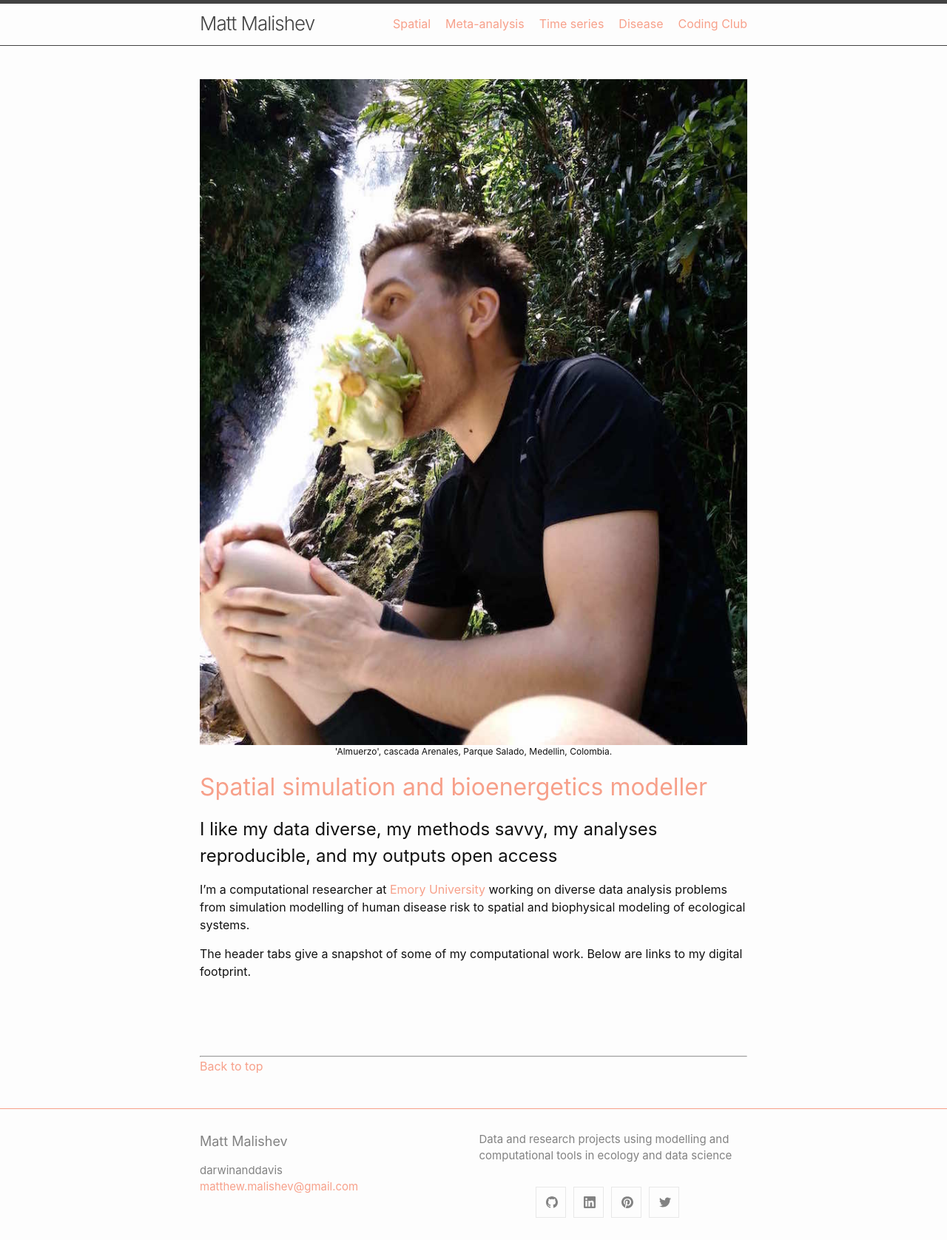
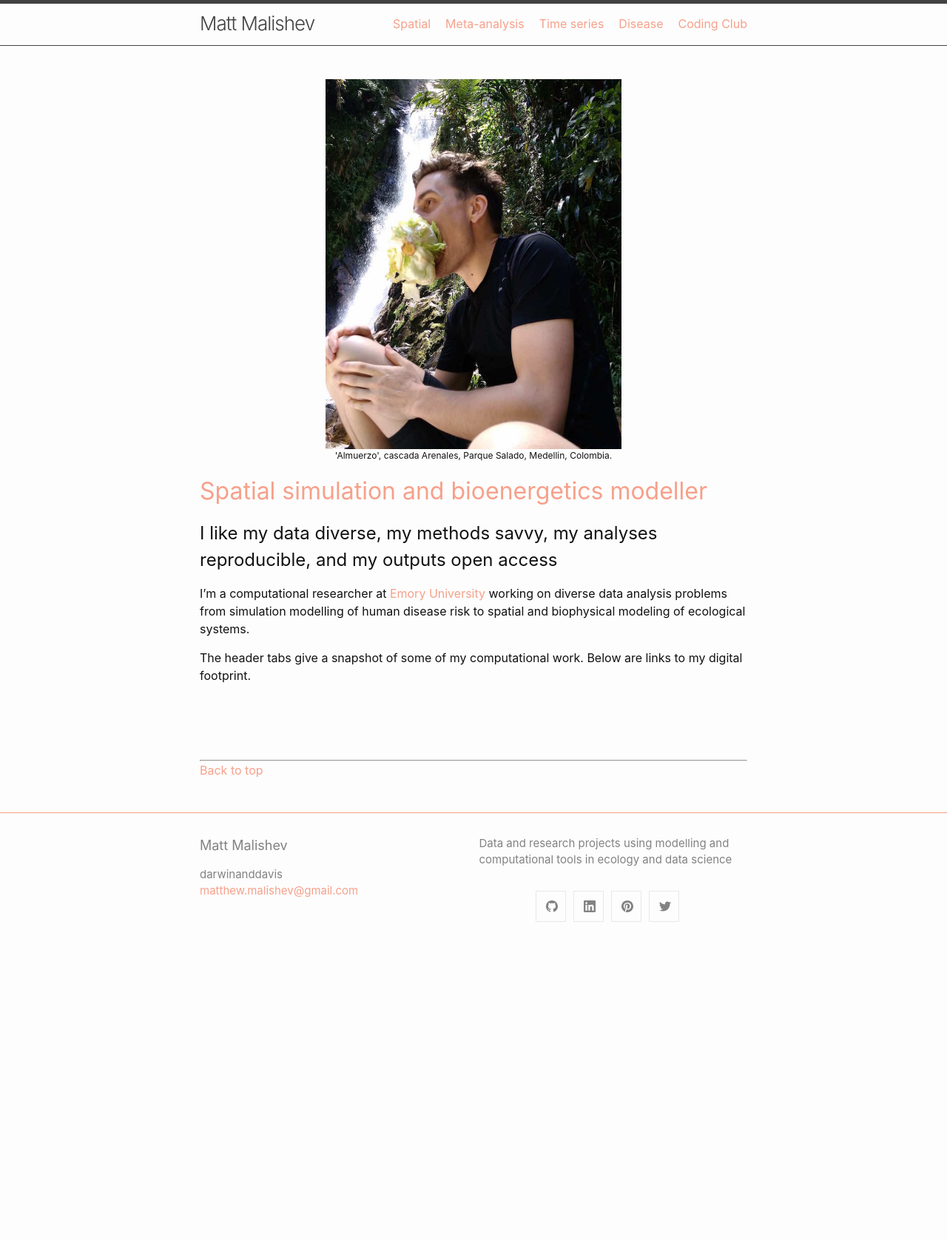
Before and after one commit to darwinanddavis/DataPortfolio, a Jekyll site: the page built from index.md, in a window 1280 px wide. Shown: the whole page at 74% size. Built offline with Jekyll 4.4.1, drawn with Linux system fonts in a browser that asks for light colours; our own code applies the rules of GitHub Pages for plain Markdown files; after the commit the page ends 1276 px from its top, so only the background shows below that.

Commit message:
update index img

```diff
--- a/index.md
+++ b/index.md
@@ -1,7 +1,7 @@
 <a id="top"></a>
 
 <center>
-	<img src="img/mm.jpg" width="800" height="900" >
+	<img src="img/mm.jpg" width="400" height="500" >
 	<p style="font-size:75%">
 		'Almuerzo', cascada Arenales, Parque Salado, Medellin, Colombia.
 	</p>
```
